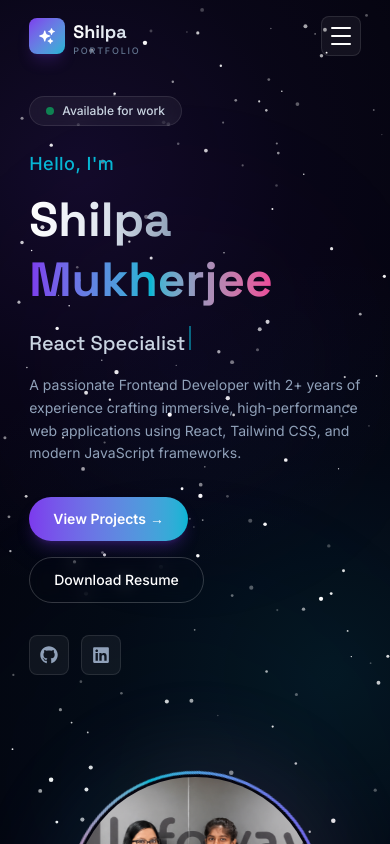
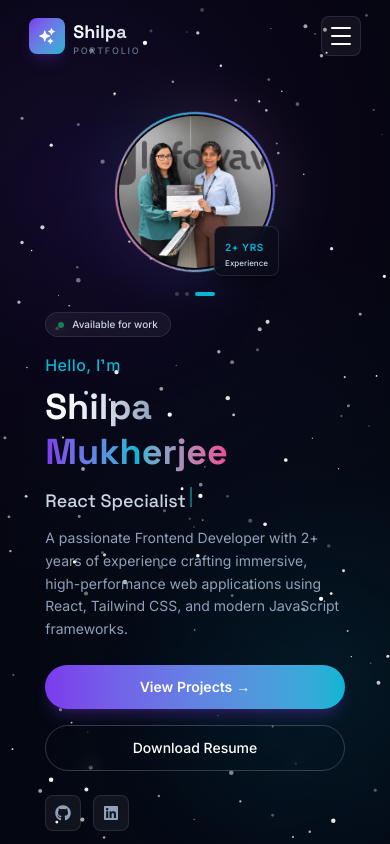
Before and after one commit to its-shilpa/react-space-portfolio, a React (Vite) app: page / in a window 390 px wide. Shown: the top 844 px of the page. Built offline with nearby package versions, Linux system fonts and the light colour scheme.

Commit message:
Fixed the banner section in the mobile version

```diff
--- a/src/components/sections/Hero.jsx
+++ b/src/components/sections/Hero.jsx
@@ -4,9 +4,9 @@ import { FaGithub, FaLinkedin, FaArrowDown } from 'react-icons/fa';
 import { Link } from 'react-scroll';
 import avatar from '../../assets/MyPic.jpg';
 import avatarImg from '../../assets/My-Profile.png';
+import topPerformer from '../../assets/top-performer-img.png';
 import awardImg from '../../assets/award-img.png';
-import topPerformer from '../../assets/top-performer-img.png';
-import topPerformerImg from '../../assets/top-performer-image.jpg';
+import awardImage from '../../assets/award-image.png';
 
 const roles = [
   'Frontend Developer',
@@ -15,8 +15,7 @@ const roles = [
   'WordPress Expert',
 ];
 
-// 👉 Add as many images here as you like — they'll cycle automatically
-const profileImages = [avatarImg, awardImg, topPerformer, topPerformerImg];
+const profileImages = [avatarImg, awardImage, topPerformer];
 
 export default function Hero() {
   const nameRef = useRef(null);
@@ -30,8 +29,6 @@ export default function Hero() {
   const [isDeleting, setIsDeleting] = useState(false);
 
   const [activeImg, setActiveImg] = useState(0);
-  // Use an object keyed by index instead of a plain array —
-  // avoids any stale/duplicate entries from callback refs across renders
   const imgLayerRefs = useRef({});
 
   // Typing effect
@@ -55,7 +52,7 @@ export default function Hero() {
     return () => clearTimeout(timeout);
   }, [displayText, isDeleting, roleIndex]);
 
-  // Auto-cycle profile images every 3s (skipped if only 1 image)
+  // Auto-cycle profile images every 3s
   useEffect(() => {
     if (profileImages.length < 2) return;
     const interval = setInterval(() => {
@@ -96,20 +93,26 @@ export default function Hero() {
   }, []);
 
   return (
-    <section id="home" className="relative z-10 min-h-screen flex items-center pt-24 pb-16 overflow-hidden">
+    <section
+      id="home"
+      className="relative z-10 min-h-screen flex flex-col justify-center items-stretch lg:items-center pt-28 pb-20 sm:pt-24 sm:pb-16 overflow-hidden"
+    >
       {/* Decorative floating orbs */}
-      <div className="absolute top-[20%] left-[10%] w-72 h-72 rounded-full bg-nebula-purple/8 blur-[100px] animate-pulse pointer-events-none" />
-      <div className="absolute bottom-[10%] right-[5%] w-96 h-96 rounded-full bg-nebula-blue/6 blur-[120px] animate-pulse pointer-events-none" style={{ animationDelay: '2s' }} />
+      <div className="absolute top-[20%] left-[10%] w-40 h-40 sm:w-56 sm:h-56 md:w-72 md:h-72 rounded-full bg-nebula-purple/8 blur-[60px] sm:blur-[80px] md:blur-[100px] animate-pulse pointer-events-none" />
+      <div
+        className="absolute bottom-[10%] right-[5%] w-52 h-52 sm:w-72 sm:h-72 md:w-96 md:h-96 rounded-full bg-nebula-blue/6 blur-[70px] sm:blur-[100px] md:blur-[120px] animate-pulse pointer-events-none"
+        style={{ animationDelay: '2s' }}
+      />
 
-      <div className="portfolio-container grid grid-cols-1 lg:grid-cols-2 gap-16 lg:gap-20 items-center w-full">
+      <div className="portfolio-container grid grid-cols-1 lg:grid-cols-2 gap-10 sm:gap-14 lg:gap-20 items-center w-full px-4 sm:px-6">
         {/* Text content */}
-        <div ref={nameRef} className="flex flex-col justify-center text-left">
-          <div className="self-start inline-flex items-center gap-2 px-4 py-1.5 rounded-full bg-white/5 border border-white/10 backdrop-blur-sm mb-6">
-            <span className="w-2 h-2 rounded-full bg-green-400 animate-pulse" />
-            <span className="text-xs text-slate-300 font-medium">Available for work</span>
+        <div ref={nameRef} className="flex flex-col justify-center text-left order-2 lg:order-1">
+          <div className="self-start inline-flex items-center gap-2 px-3 sm:px-4 py-1 sm:py-1.5 rounded-full bg-white/5 border border-white/10 backdrop-blur-sm mb-4 sm:mb-6">
+            <span className="w-1.5 h-1.5 sm:w-2 sm:h-2 rounded-full bg-green-400 animate-pulse" />
+            <span className="text-[10px] sm:text-xs text-slate-300 font-medium">Available for work</span>
           </div>
-          <p className="text-nebula-blue font-medium text-lg tracking-wide">Hello, I'm</p>
-          <h1 className="font-display text-5xl sm:text-6xl xl:text-7xl font-bold mt-3 leading-tight">
+          <p className="text-nebula-blue font-medium text-base sm:text-lg tracking-wide">Hello, I'm</p>
+          <h1 className="font-display text-4xl sm:text-5xl md:text-6xl xl:text-7xl font-bold mt-2 sm:mt-3 leading-tight">
             <span className="bg-gradient-to-r from-white via-slate-200 to-slate-400 bg-clip-text text-transparent">
               Shilpa
             </span>
@@ -118,34 +121,34 @@ export default function Hero() {
               Mukherjee
             </span>
           </h1>
-          <div ref={subtitleRef} className="mt-4">
-            <h2 className="text-xl md:text-2xl text-slate-300 font-display font-medium h-8">
+          <div ref={subtitleRef} className="mt-3 sm:mt-4">
+            <h2 className="text-lg sm:text-xl md:text-2xl text-slate-300 font-display font-medium h-7 sm:h-8">
               {displayText}
-              <span className="inline-block w-0.5 h-6 bg-nebula-blue ml-1 animate-pulse" />
+              <span className="inline-block w-0.5 h-5 sm:h-6 bg-nebula-blue ml-1 animate-pulse" />
             </h2>
-            <p className="text-slate-400 mt-4 max-w-lg leading-relaxed text-sm md:text-base">
+            <p className="text-slate-400 mt-3 sm:mt-4 max-w-lg leading-relaxed text-sm md:text-base">
               A passionate Frontend Developer with 2+ years of experience crafting
               immersive, high-performance web applications using React, Tailwind CSS,
               and modern JavaScript frameworks.
             </p>
           </div>
-          <div ref={ctaRef} className="flex flex-wrap gap-4 mt-8">
+          <div ref={ctaRef} className="flex flex-col sm:flex-row gap-4 mt-6 sm:mt-8">
             <Link
               to="projects"
               smooth
               duration={500}
               offset={-80}
-              className="group cursor-pointer px-6 py-3 rounded-full bg-gradient-to-r from-nebula-purple to-nebula-blue text-white text-sm font-semibold shadow-lg shadow-nebula-purple/25 hover:shadow-nebula-purple/40 hover:scale-105 transition-all duration-300"
+              className="flex-1 text-center px-6 py-3 rounded-full bg-gradient-to-r from-nebula-purple to-nebula-blue text-white text-sm font-semibold shadow-lg shadow-nebula-purple/25 hover:scale-105 transition-all duration-300"
             >
               View Projects
               <span className="inline-block ml-1 group-hover:translate-x-1 transition-transform">→</span>
             </Link>
-            <button className="px-6 py-3 rounded-full border border-white/20 text-white text-sm font-medium hover:bg-white/5 hover:border-white/40 hover:scale-105 transition-all duration-300 backdrop-blur-sm">
+            <button className="flex-1 px-6 py-3 rounded-full border border-white/20 text-white text-sm font-medium hover:bg-white/5 hover:scale-105 transition-all duration-300 backdrop-blur-sm">
               Download Resume
             </button>
           </div>
           {/* Social icons */}
-          <div className="flex gap-3 mt-8">
+          <div className="flex gap-3 mt-6 sm:mt-8">
             {[
               { icon: FaGithub, url: 'https://github.com', label: 'GitHub' },
               { icon: FaLinkedin, url: 'https://linkedin.com', label: 'LinkedIn' },
@@ -155,32 +158,32 @@ export default function Hero() {
                 href={url}
                 target="_blank"
                 rel="noopener noreferrer"
-                className="w-10 h-10 rounded-lg bg-white/5 border border-white/10 flex items-center justify-center text-slate-400 hover:text-nebula-blue hover:border-nebula-blue/50 hover:bg-white/10 transition-all duration-300"
+                className="w-9 h-9 sm:w-10 sm:h-10 rounded-lg bg-white/5 border border-white/10 flex items-center justify-center text-slate-400 hover:text-nebula-blue hover:border-nebula-blue/50 hover:bg-white/10 transition-all duration-300"
                 title={label}
               >
-                <Icon className="text-lg" />
+                <Icon className="text-base sm:text-lg" />
               </a>
             ))}
           </div>
         </div>
 
         {/* Profile image column */}
-        <div className="flex items-center justify-center w-full mt-8 lg:mt-0">
+        <div className="flex items-center justify-center w-full order-1 lg:order-2">
           <div ref={imgRef} className="relative flex items-center justify-center">
             {/* Outer glow ring */}
-            <div className="absolute -inset-6 rounded-full bg-gradient-to-tr from-nebula-purple/25 via-nebula-blue/15 to-nebula-pink/25 blur-2xl animate-pulse pointer-events-none" />
+            <div className="absolute -inset-4 sm:-inset-6 rounded-full bg-gradient-to-tr from-nebula-purple/25 via-nebula-blue/15 to-nebula-pink/25 blur-xl sm:blur-2xl animate-pulse pointer-events-none" />
 
             {/* Rotating border ring */}
-            <div className="relative w-64 h-64 sm:w-72 sm:h-72 md:w-80 md:h-80 xl:w-96 xl:h-96 aspect-square shrink-0">
+            <div className="relative w-40 h-40 xs:w-48 xs:h-48 sm:w-60 sm:h-60 md:w-72 md:h-72 lg:w-80 lg:h-80 xl:w-96 xl:h-96 aspect-square shrink-0">
               <div
-                className="absolute inset-0 rounded-full bg-gradient-to-tr from-nebula-purple via-nebula-blue to-nebula-pink p-[3px]"
+                className="absolute inset-0 rounded-full bg-gradient-to-tr from-nebula-purple via-nebula-blue to-nebula-pink p-[2px] sm:p-[3px]"
                 style={{ animation: 'spin 12s linear infinite' }}
               >
                 <div className="w-full h-full rounded-full bg-space-900" />
               </div>
 
               {/* Crossfading image stack */}
-              <div className="absolute inset-[6px] w-[calc(100%-12px)] h-[calc(100%-12px)] rounded-full overflow-hidden z-10">
+              <div className="absolute inset-[4px] sm:inset-[6px] w-[calc(100%-8px)] sm:w-[calc(100%-12px)] h-[calc(100%-8px)] sm:h-[calc(100%-12px)] rounded-full overflow-hidden z-10">
                 {profileImages.map((src, i) => (
                   <img
                     key={i}
@@ -196,18 +199,18 @@ export default function Hero() {
               </div>
             </div>
 
-            {/* Image indicator dots (also clickable) */}
+            {/* Image indicator dots */}
             {profileImages.length > 1 && (
-              <div className="absolute -bottom-9 left-1/2 -translate-x-1/2 flex gap-2 z-20">
+              <div className="absolute -bottom-6 sm:-bottom-8 left-1/2 -translate-x-1/2 flex gap-1.5 sm:gap-2 z-20">
                 {profileImages.map((_, i) => (
                   <button
                     key={i}
                     onClick={() => setActiveImg(i)}
                     aria-label={`Show image ${i + 1}`}
-                    className={`h-1.5 rounded-full transition-all duration-500 ${
+                    className={`h-1 sm:h-1.5 rounded-full transition-all duration-500 ${
                       i === activeImg
-                        ? 'w-6 bg-nebula-blue'
-                        : 'w-1.5 bg-white/20 hover:bg-white/40'
+                        ? 'w-5 sm:w-6 bg-nebula-blue'
+                        : 'w-1 sm:w-1.5 bg-white/20 hover:bg-white/40'
                     }`}
                   />
                 ))}
@@ -215,16 +218,19 @@ export default function Hero() {
             )}
 
             {/* Elegant Floating badge */}
-            <div className="absolute bottom-2 right-2 sm:bottom-4 sm:right-4 z-20 px-4 py-2.5 rounded-xl bg-space-800/90 border border-white/10 backdrop-blur-md shadow-lg shadow-black/40">
-              <span className="text-xs sm:text-sm text-nebula-blue font-bold tracking-wider">2+ YRS</span>
-              <p className="text-[10px] text-slate-300 font-medium">Experience</p>
+            <div className="absolute -bottom-1 -right-1 sm:bottom-2 sm:right-2 md:bottom-4 md:right-4 z-20 px-2.5 sm:px-4 py-1.5 sm:py-2.5 rounded-lg sm:rounded-xl bg-space-800/90 border border-white/10 backdrop-blur-md shadow-lg shadow-black/40">
+              <span className="text-[10px] sm:text-xs md:text-sm text-nebula-blue font-bold tracking-wider">2+ YRS</span>
+              <p className="text-[8px] sm:text-[10px] text-slate-300 font-medium">Experience</p>
             </div>
           </div>
         </div>
       </div>
 
-      {/* Scroll indicator */}
-      <div ref={scrollRef} className="absolute bottom-8 left-1/2 -translate-x-1/2">
+      {/* Scroll indicator — hidden on very small screens to avoid crowding */}
+      <div
+        ref={scrollRef}
+        className="hidden sm:flex absolute bottom-6 md:bottom-8 left-1/2 -translate-x-1/2"
+      >
         <Link
           to="skills"
           smooth
```
Also changed, not shown: 1 other file (tests, documents, lock files or other folders).
